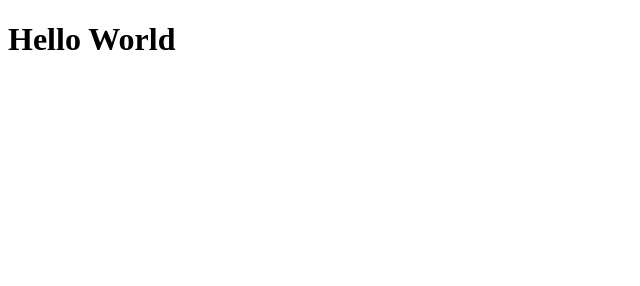
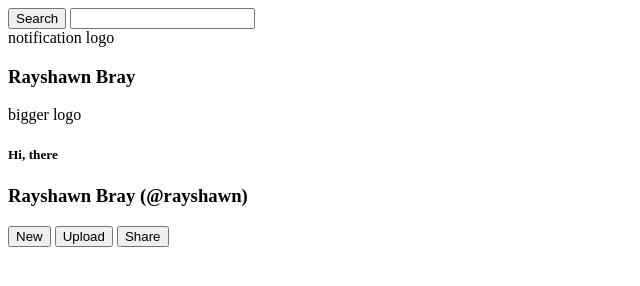
Before and after one commit to 2coldray/admin-board, a plain HTML site: page index.html in a window 1280 px wide. Shown: the whole page, without its empty margins (0-640 px from the left). Drawn offline with Linux system fonts and the light colour scheme.

Commit message:
Layout the header section

```diff
--- a/index.html
+++ b/index.html
@@ -13,7 +13,38 @@
         <link rel="stylesheet" href="styles.css">
     </head>
     <body>
-        <h1>Hello World</h1>
+        <div class="container">
+            <!-- Header -->
+            <header class="head">
+                <div class="head-top">
+                    <div class="search">
+                        <button type="button">Search</button>
+                        <input type="text" name="search" id="search">
+                    </div>
+                    <div class="icons">
+                        <span>notification</span>
+                        <span>logo</span>
+                        <h3>Rayshawn Bray</h3>
+                    </div>
+                </div>
+                <div class="head-bottom">
+                    <div class="left">
+                        <span>bigger logo</span>
+                        <div class="mini">
+                            <h5>Hi, there</h5>
+                            <h3>Rayshawn Bray (@rayshawn)</h3>
+                        </div>
+                    </div>
+                    <div class="right">
+                        <button type="button">New</button>
+                        <button type="button">Upload</button>
+                        <button type="button">Share</button>
+                    </div>
+                </div>
+            </header>
+            <!-- Sidebar -->
+            <!-- Main Content -->
+        </div>
         <script src="" async defer></script>
     </body>
 </html>
```
